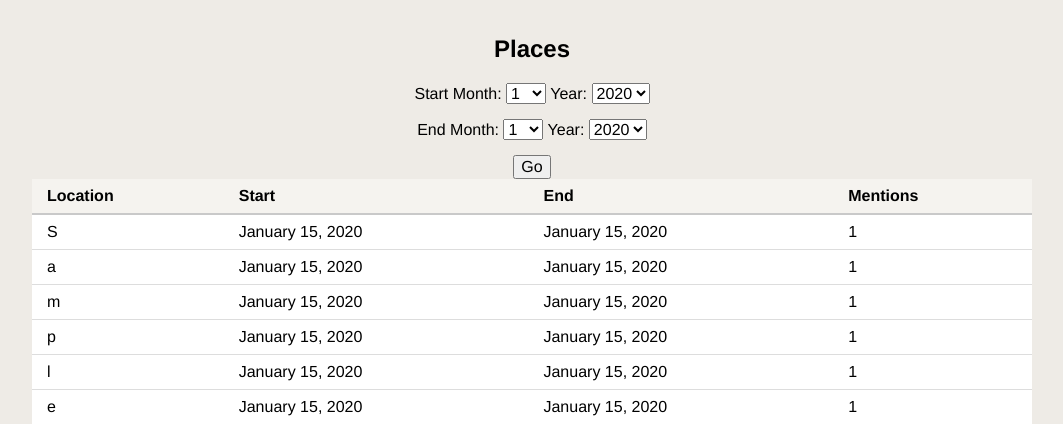
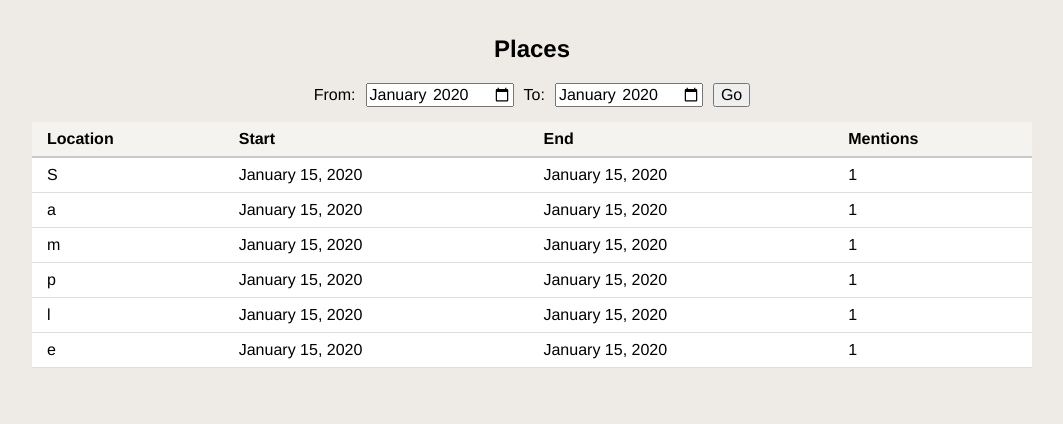
Before and after one commit to HaloZero/journal_formatter, a Flask app: page /places in a window 1280 px wide. Shown: the part 42-466 px from the top of the page, without its empty margins (108-1171 px from the left). Run offline with Flask 3, Linux system fonts and the light colour scheme; tables that the repository leaves empty hold one stand-in row (values such as "Sample post"); some libraries are stand-ins or nearby versions.

Commit message:
Modernize chart-page date pickers, split monthly sentiment to year-only, explain sentiment scores
Replace the old four-dropdown month/year range picker on /words, /ngrams,
/sentiment, /distribution_sentiment, /places, and /names with two native
<input type="month"> fields (matching the modernization already done on
/status). /monthly_sentiment now takes a single year dropdown instead of
a date range, since it always buckets by calendar month regardless of
range. The sentiment chart pages also get a heading, a short description
of what each view shows, and the existing "-1 to +1, 0 is neutral"
tooltip already used on individual entries.

Co-Authored-By: Claude Sonnet 5 <noreply@anthropic.com>

```diff
--- a/app/parsers.py
+++ b/app/parsers.py
@@ -11,15 +11,21 @@ class RequestLengthStyle(Enum):
 
 class DateRangeParser():
 	def __init__(self, request, style: RequestLengthStyle):
-		self.start_year = int(request.args.get('start_year', '0'))
-		self.start_month = int(request.args.get('start_month', '0'))
-		self.end_year = int(request.args.get('end_year', '0'))
-		self.end_month = int(request.args.get('end_month', '0'))
+		self.start = self._parse_month(request.args.get('start', ''))
+		self.end = self._parse_month(request.args.get('end', ''))
 		self.style = style
 
+	@staticmethod
+	def _parse_month(value):
+		# Matches the value format of <input type="month">, e.g. "2020-05".
+		try:
+			return datetime.strptime(value, '%Y-%m')
+		except ValueError:
+			return None
+
 	def start_of_range(self):
-		if self.start_year and self.start_month:
-			return datetime(year=self.start_year, month=self.start_month, day=1)
+		if self.start:
+			return self.start
 		else:
 			if self.style == RequestLengthStyle.DEFAULT_YEAR:
 				now = datetime.now()
@@ -31,8 +37,8 @@ class DateRangeParser():
 				return first_entry.entry_date if first_entry else datetime.now()
 
 	def end_of_range(self):
-		if self.end_year and self.end_month:
-			return datetime(year=self.end_year, month=self.end_month, day=1) + relativedelta(months=+1) - relativedelta(days=+1)
+		if self.end:
+			return self.end + relativedelta(months=+1) - relativedelta(days=+1)
 		else:
 			if self.style == RequestLengthStyle.DEFAULT_YEAR:
 				now = datetime.now()
--- a/app/routes.py
+++ b/app/routes.py
@@ -185,7 +185,10 @@ def sentiment():
 	chartJSON = chart.get()
 	template_args = {
 		'chartJSON': chartJSON,
-		'formAction':'/sentiment'
+		'formAction':'/sentiment',
+		'heading': 'Sentiment Over Time',
+		'description': 'Average sentiment score for entries in the selected range, grouped by month (or by year for ranges longer than two years).',
+		'page': 'range',
 	}
 
 	template_args.update(parser.template_args())
@@ -194,10 +197,11 @@ def sentiment():
 
 @app.route('/monthly_sentiment')
 def sentiment_by_month():
-	parser = DateRangeParser(request, RequestLengthStyle.DEFAULT_ALL)
+	years = _calculate_years_for_selector()
+	year = int(request.args.get('year', '0')) or (years[-1] if years else datetime.now().year)
 
-	start_of_range = parser.start_of_range()
-	end_of_range = parser.end_of_range()
+	start_of_range = datetime(year=year, month=1, day=1)
+	end_of_range = datetime(year=year, month=12, day=31)
 
 	entries = models.JournalEntry.query.filter(
 		and_(models.JournalEntry.entry_date >= start_of_range,
@@ -213,10 +217,13 @@ def sentiment_by_month():
 	chartJSON = chart.get()
 	template_args = {
 		'chartJSON': chartJSON,
-		'formAction':'/monthly_sentiment'
+		'formAction':'/monthly_sentiment',
+		'heading': 'Sentiment by Month',
+		'description': 'Average sentiment score for each calendar month within the selected year, to spot seasonal patterns.',
+		'page': 'year',
+		'years': years,
+		'selected_year': year,
 	}
-
-	template_args.update(parser.template_args())
 
 	return render_template('sentiment.html', **template_args)
 
@@ -239,7 +246,10 @@ def distribution_sentiment():
 	chartJSON = chart.get()
 	template_args = {
 		'chartJSON': chartJSON,
-		'formAction':'/distribution_sentiment'
+		'formAction':'/distribution_sentiment',
+		'heading': 'Sentiment Distribution',
+		'description': 'How many days in the selected range fall into each sentiment score bucket, showing the overall shape (mostly neutral, skewed positive, etc.).',
+		'page': 'range',
 	}
 
 	template_args.update(parser.template_args())
--- a/app/static/stylesheets/main.css
+++ b/app/static/stylesheets/main.css
@@ -419,3 +419,20 @@ pre .positive_2 {
 	font-size: 0.85em;
 	margin-bottom: 4px;
 }
+
+/* Chart report pages (words, ngrams, sentiment, places, names) */
+.date-range-nav,
+.year-nav {
+	display: flex;
+	align-items: center;
+	justify-content: center;
+	flex-wrap: wrap;
+	gap: 10px;
+	padding-bottom: 15px;
+}
+
+.chart-explainer {
+	max-width: 700px;
+	margin: 0 auto 15px;
+	color: #555555;
+}
--- a/app/templates/_range_nav.html
+++ b/app/templates/_range_nav.html
@@ -1,41 +1,11 @@
-<div style='padding-bottom:15px'>
-    <span>Start Month:</span>
-    <select name="start_month">
-        {% for month in range(1,13) %}
-            <option value={{ month }} {{ 'selected' if start_of_range.month == month }}>
-                {{ month }}
-            </option>
-        {% endfor %}
-    </select>
+<div class="date-range-nav">
+    <span>From:</span>
+    <input type="month" name="start" value="{{ start_of_range.strftime('%Y-%m') }}"
+        {% if years %}min="{{ years[0] }}-01" max="{{ years[-1] }}-12"{% endif %}>
 
-    <span>Year:</span>
-    <select name="start_year">
-        {% for year in years %}
-            <option value={{ year }} {{ 'selected' if start_of_range.year == year }}>
-                {{ year }}
-            </option>
-        {% endfor %}
-    </select>
+    <span>To:</span>
+    <input type="month" name="end" value="{{ end_of_range.strftime('%Y-%m') }}"
+        {% if years %}min="{{ years[0] }}-01" max="{{ years[-1] }}-12"{% endif %}>
+
+    <button id="submit">Go</button>
 </div>
-
-<div style='padding-bottom:15px'>
-    <span>End Month:</span>
-    <select name="end_month">
-        {% for month in range(1,13) %}
-            <option value={{ month }} {{ 'selected' if end_of_range.month == month }}>
-                {{ month }}
-            </option>
-        {% endfor %}
-    </select>
-
-    <span>Year:</span>
-    <select name="end_year">
-        {% for year in years %}
-            <option value={{ year }} {{ 'selected' if end_of_range.year == year }}>
-                {{ year }}
-            </option>
-        {% endfor %}
-    </select>
-</div>
-
-<button id="submit">Go</button>
```
Also changed, not shown: app/templates/_year_select_nav.html (added, +10 -0 lines), app/templates/sentiment.html (+12 -2 lines), tests/test_presenters.py (+10 -1 lines), CHANGELOG.md.
